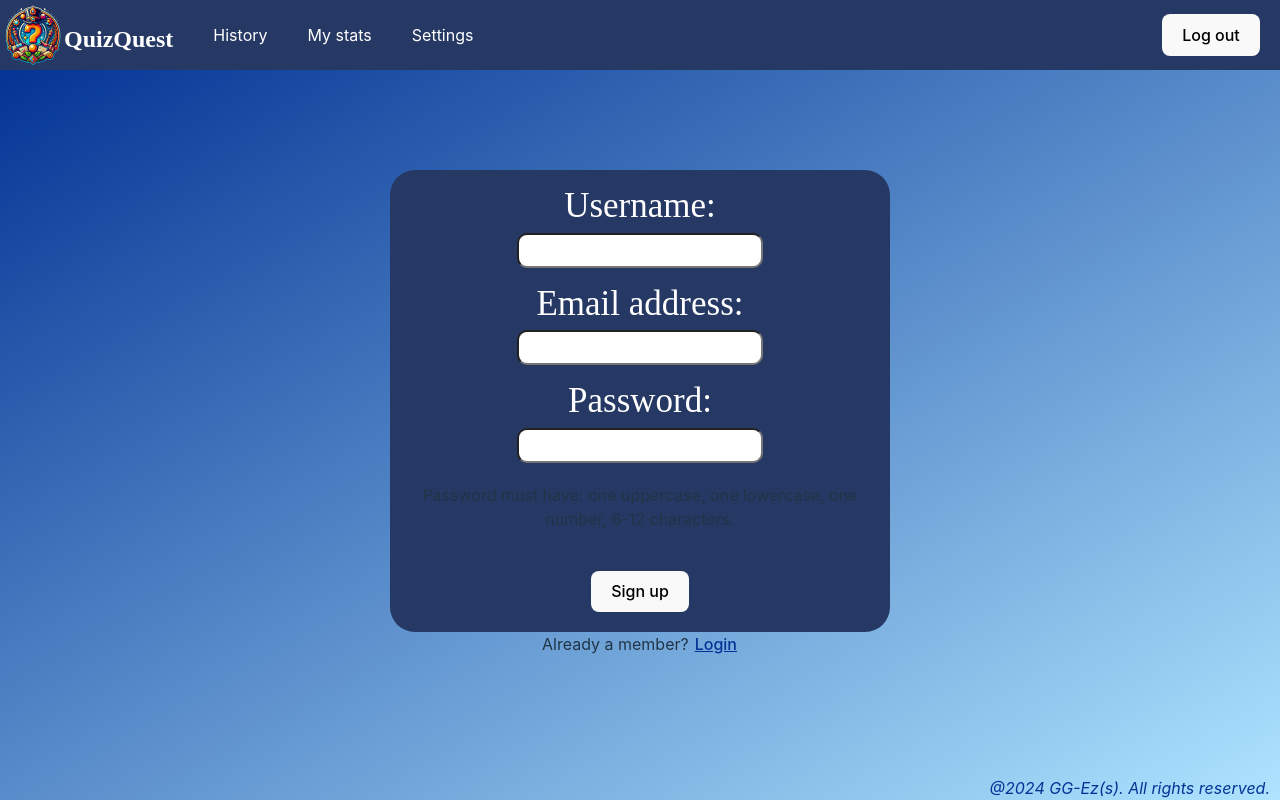
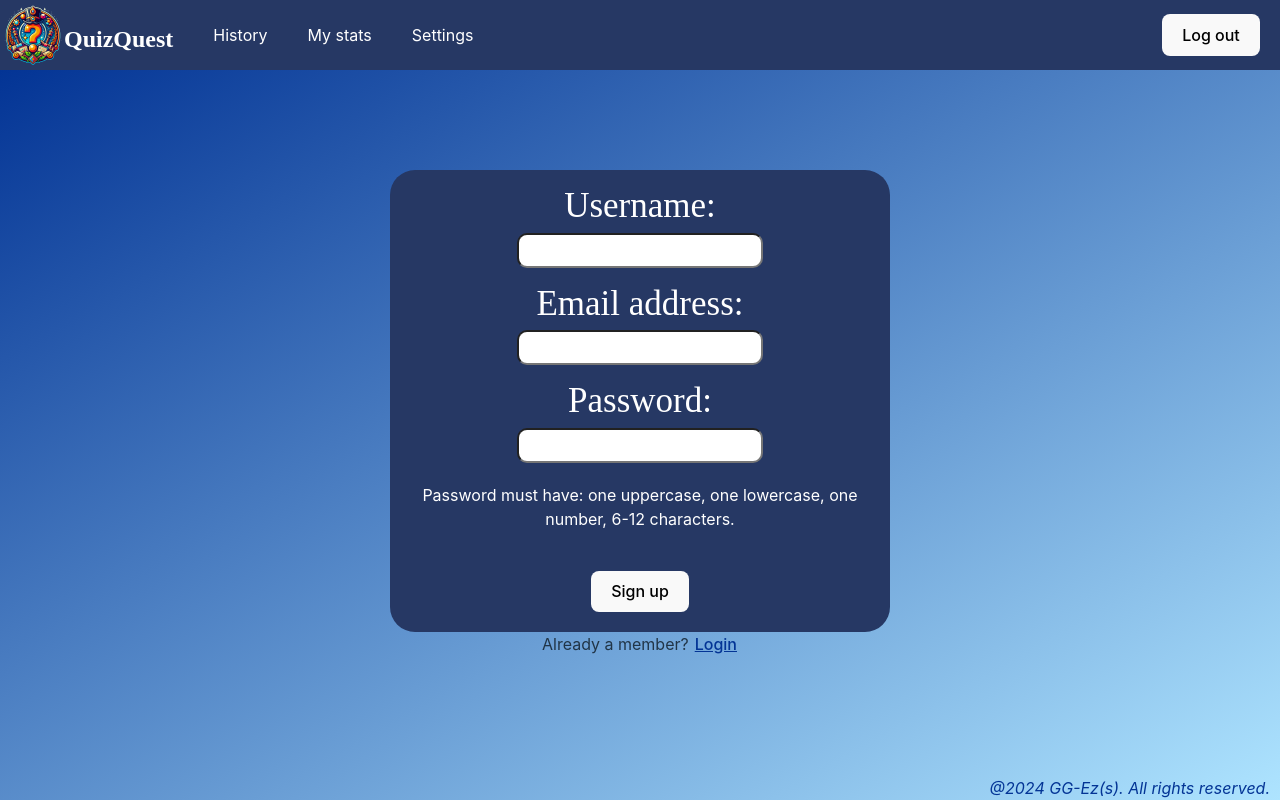
Before and after one commit to CodecoolGlobal/freestyle-mern-project-react-kveszti, a React (Vite) app in the folder client/: page /register in a window 1280 px wide. Built offline with nearby package versions, Linux system fonts and the light colour scheme; a web font is replaced by a local one.

Commit message:
pwInst_white

```diff
--- a/client/src/App.css
+++ b/client/src/App.css
@@ -192,6 +192,10 @@ body {
   display: inline-block;
 }
 
+.pwInst {
+  color: white;
+}
+
 .logo {
   height: 4em;
   padding: 0;
```
